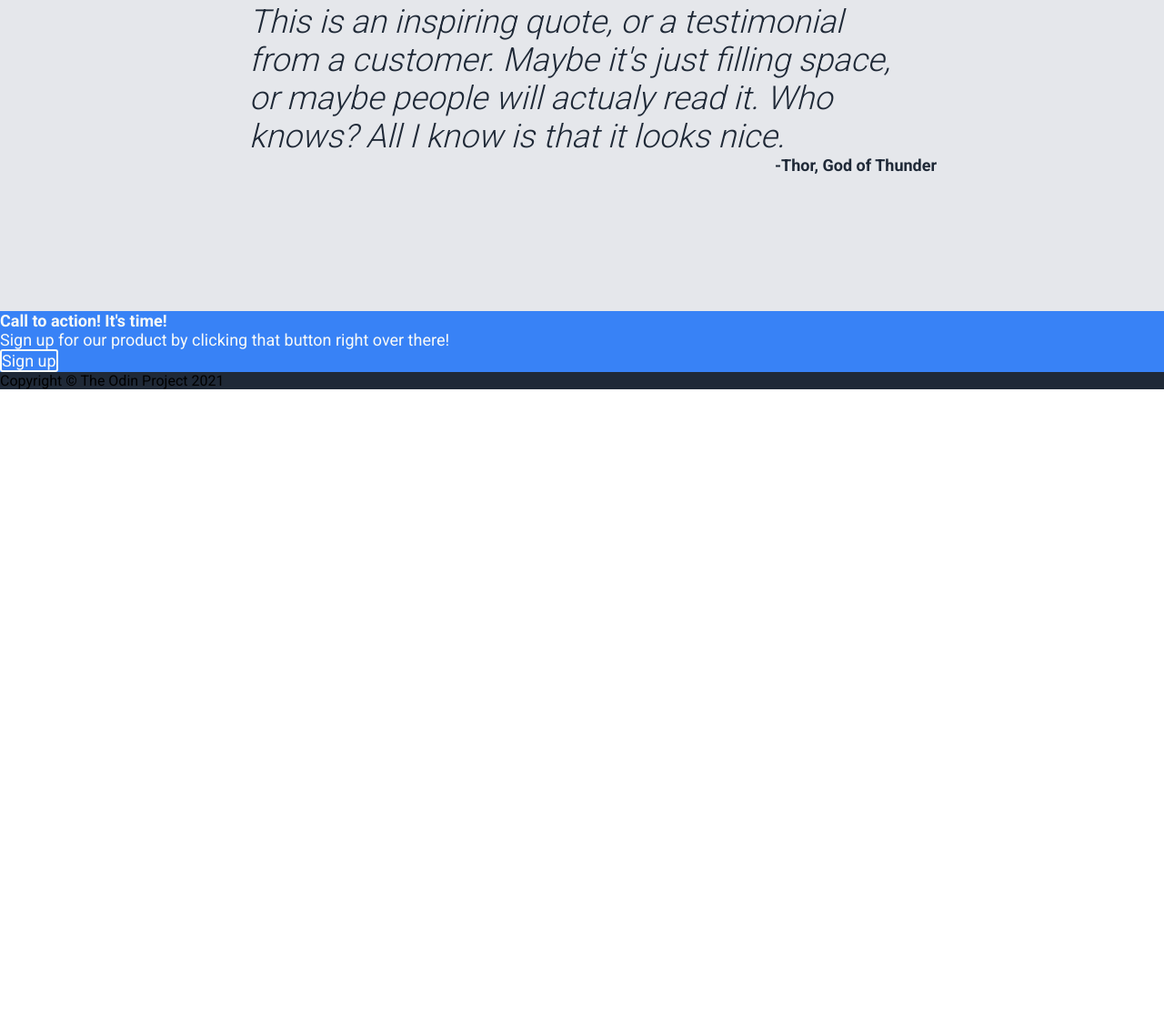
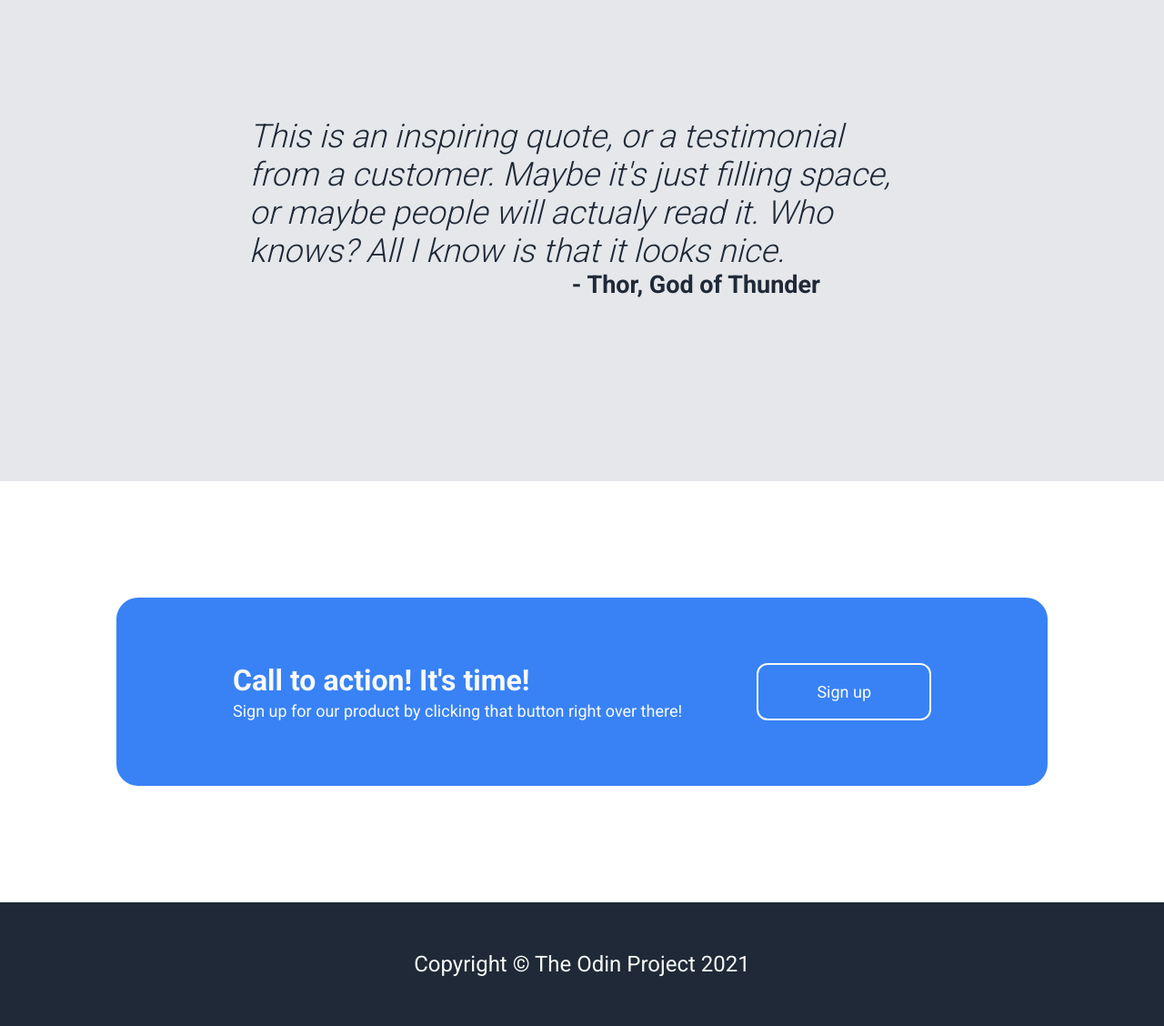
Before and after one commit to Phillip2303/landing-project, a plain HTML site: page index.html in a window 1280 px wide. Shown: the part 1354-2482 px from the top of the page at 91% size. Before the commit the page ends 1782 px from the top, so only its background shows below. Drawn offline with Linux system fonts and the light colour scheme.

Commit message:
Add Layout to the Sign up Box, Footer and adjust some additional styles
Finish Layout for the Sign up and Footer so the website is finished. Also add extra styles, to make the website look better, e.g. adjust font-size, padding, border-radius, etc.

```diff
--- a/index.html
+++ b/index.html
@@ -63,14 +63,21 @@
         just filling space, or maybe people will actualy read it. Who knows? All
         I know is that it looks nice.
       </blockquote>
-      <p>-Thor, God of Thunder</p>
+      <p>- Thor, God of Thunder</p>
     </div>
 
-    <div class="signUp">
-      <h4>Call to action! It's time!</h4>
-      <p>Sign up for our product by clicking that button right over there!</p>
-      <button>Sign up</button>
+    <div class="signUpContainer">
+      <div class="signUpBox">
+        <div class="signUpContent">
+          <h4>Call to action! It's time!</h4>
+          <p>
+            Sign up for our product by clicking that button right over there!
+          </p>
+        </div>
+        <button>Sign up</button>
+      </div>
     </div>
+
     <div class="footer">Copyright © The Odin Project 2021</div>
   </body>
 </html>
--- a/style.css
+++ b/style.css
@@ -30,7 +30,7 @@ body {
 
 .quote p {
   color: #1f2937;
-  font-size: 18px;
+  font-size: 27px;
   font-weight: bold;
 }
 
@@ -52,16 +52,25 @@ body {
 }
 
 .header button,
-.signUp,
-.signUp button {
+.signUpContainer .signUpBox,
+.signUpContainer .signUpBox button {
   color: #f9faf8;
   background-color: #3882f6;
+}
+
+.header button,
+.signUpContainer .signUpBox button,
+.signUpContent p {
   font-size: 18px;
+}
+
+.signUpContent h4 {
+  font-size: 32px;
+  margin-bottom: 4px;
 }
 
 .header button {
   border-style: none;
-  border-radius: 3px;
 }
 
 .info h2 {
@@ -70,9 +79,14 @@ body {
   font-weight: 900;
 }
 
-.signUp button {
+.signUpContainer .signUpBox button {
   border: 2px #f9faf8 solid;
-  border-radius: 3px;
+  border-radius: 12px;
+}
+
+.footer {
+  color: #f9faf8;
+  font-size: 24px;
 }
 
 /* LAYOUT STYLES */
@@ -101,7 +115,7 @@ ul {
   display: flex;
   justify-content: space-between;
   gap: 64px;
-  margin: 128px 256px;
+  margin: 128px 256px 196px; /* top left/right bottom */
 }
 
 .heroText {
@@ -118,8 +132,8 @@ ul {
 }
 
 .hero button {
-  padding: 4px 32px;
-  border-radius: 8px;
+  padding: 8px 32px;
+  border-radius: 6px;
 }
 
 /* Information */
@@ -165,7 +179,7 @@ ul {
 /* Quote */
 
 .quote {
-  padding: 150px 250px;
+  padding: 200px 250px;
 }
 
 .quote blockquote {
@@ -174,4 +188,35 @@ ul {
 
 .quote p {
   text-align: right;
+  padding-right: 128px;
 }
+
+/* Sign Up */
+
+.signUpContainer .signUpBox {
+  display: flex;
+  padding: 72px 128px;
+  border-radius: 24px;
+  width: 1400px;
+  justify-content: space-between;
+}
+
+.signUpBox button {
+  padding: 0 64px;
+}
+
+.signUpContainer {
+  display: flex;
+  justify-content: center;
+  align-items: center;
+  padding: 128px;
+}
+
+/* Footer */
+
+.footer {
+  display: flex;
+  justify-content: center;
+  align-items: center;
+  padding: 54px 128px;
+}
```
